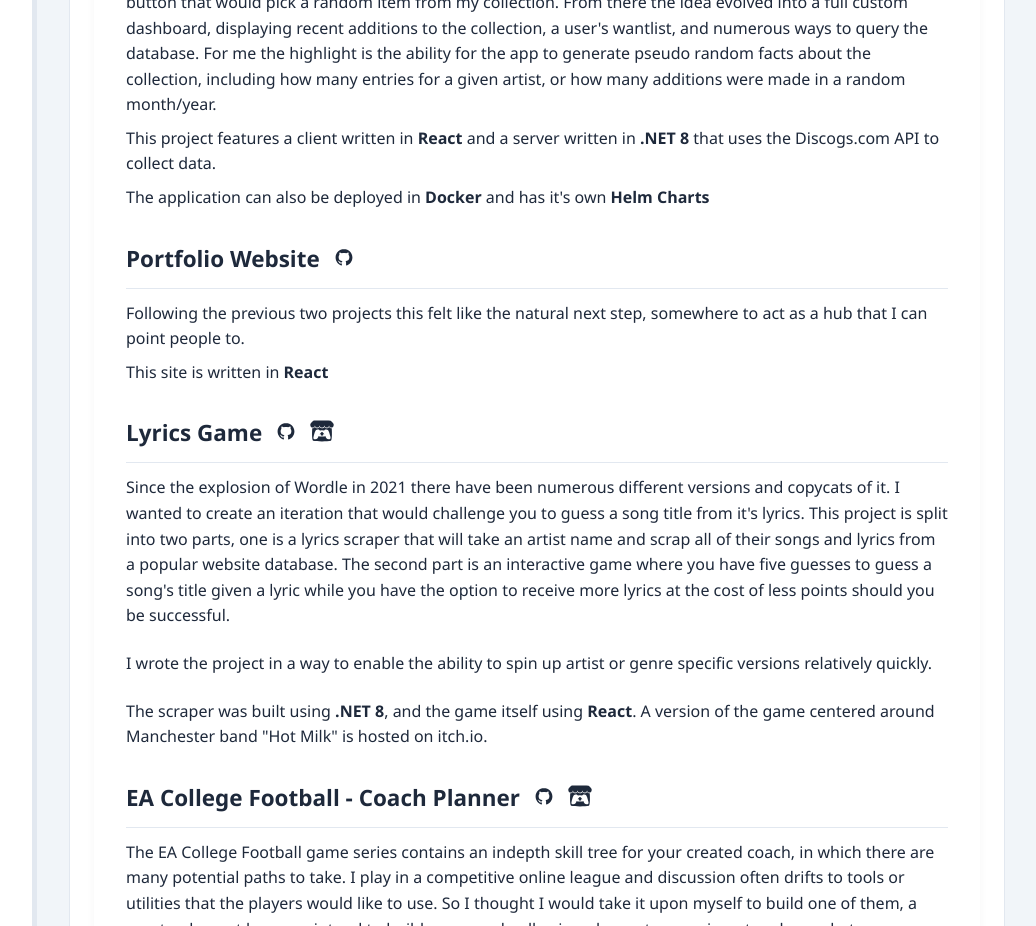
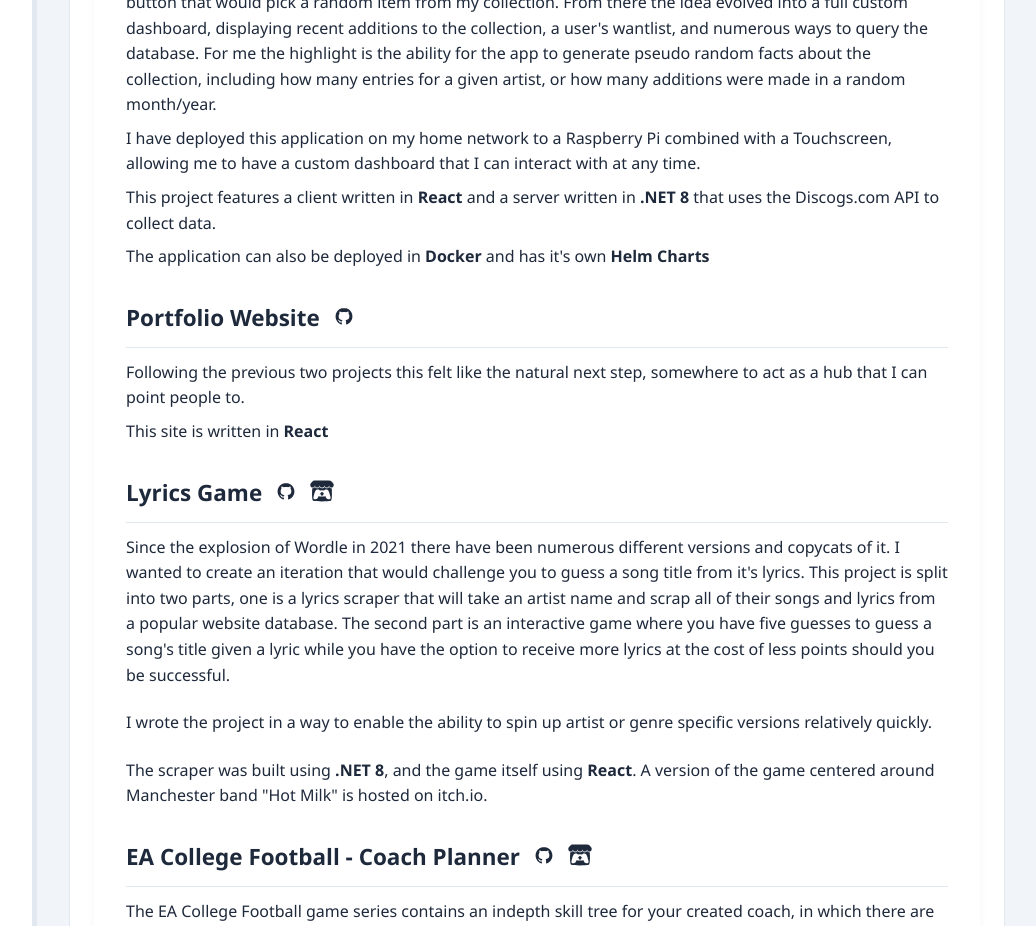
Before and after one commit to NanoRossi/PortfolioSite, a React (Create React App) app: page / in a window 1280 px wide. Shown: the part 960-1886 px from the top of the page, without its empty margins (243-1279 px from the left). Built offline with nearby package versions, Linux system fonts and the light colour scheme.

Commit message:
Update some project text.
Added workflow files

```diff
--- a/src/components/Projects.js
+++ b/src/components/Projects.js
@@ -16,6 +16,7 @@
             For me the highlight is the ability for the app to generate pseudo random facts about the collection, including how many entries for a given artist,
             or how many additions were made in a random month/year.
           </p>
+          <p>I have deployed this application on my home network to a Raspberry Pi combined with a Touchscreen, allowing me to have a custom dashboard that I can interact with at any time.</p>
           <p>This project features a client written in <b>React</b> and a server written in <b>.NET 8</b> that uses the Discogs.com API to collect data.</p>
           <p>The application can also be deployed in  <b>Docker</b> and has it's own <b>Helm Charts</b></p>
         </div>
@@ -58,6 +59,7 @@
         <p>The EA College Football game series contains an indepth skill tree for your created coach, in which there are many potential paths to take.
           I play in a competitive online league and discussion often drifts to tools or utilities that the players would like to use.
           So I thought I would take it upon myself to build one of them, a way to plan out how you intend to build your coach, allowing players to experiment and see what combinations of abilities they can or can't afford.
+          The game's own internal logic is coded into the tool, including dynamic pricing of abilities and unlock conditions.
         </p>
         <br></br>
         <p>I initially wrote this against the '25 version of the game, but came back to it following the '26 edition's release to fully flesh out the features.</p>
```
Also changed, not shown: 1 other file (tests, documents, lock files or other folders).
